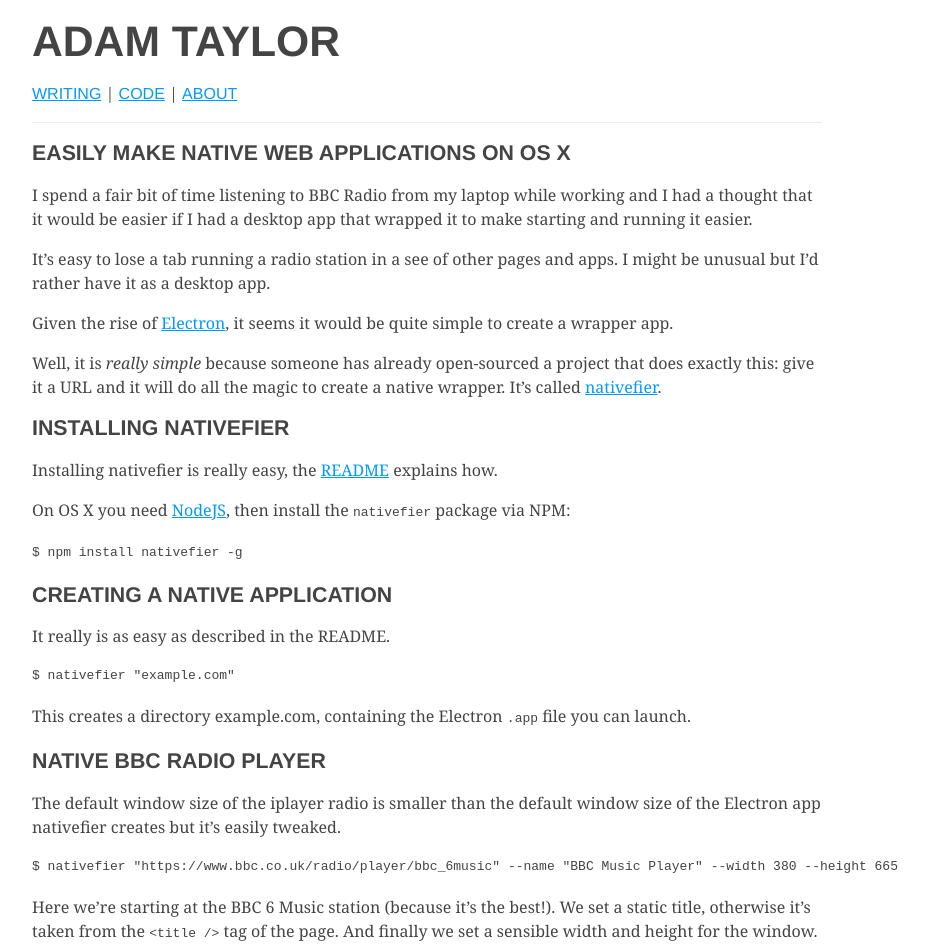
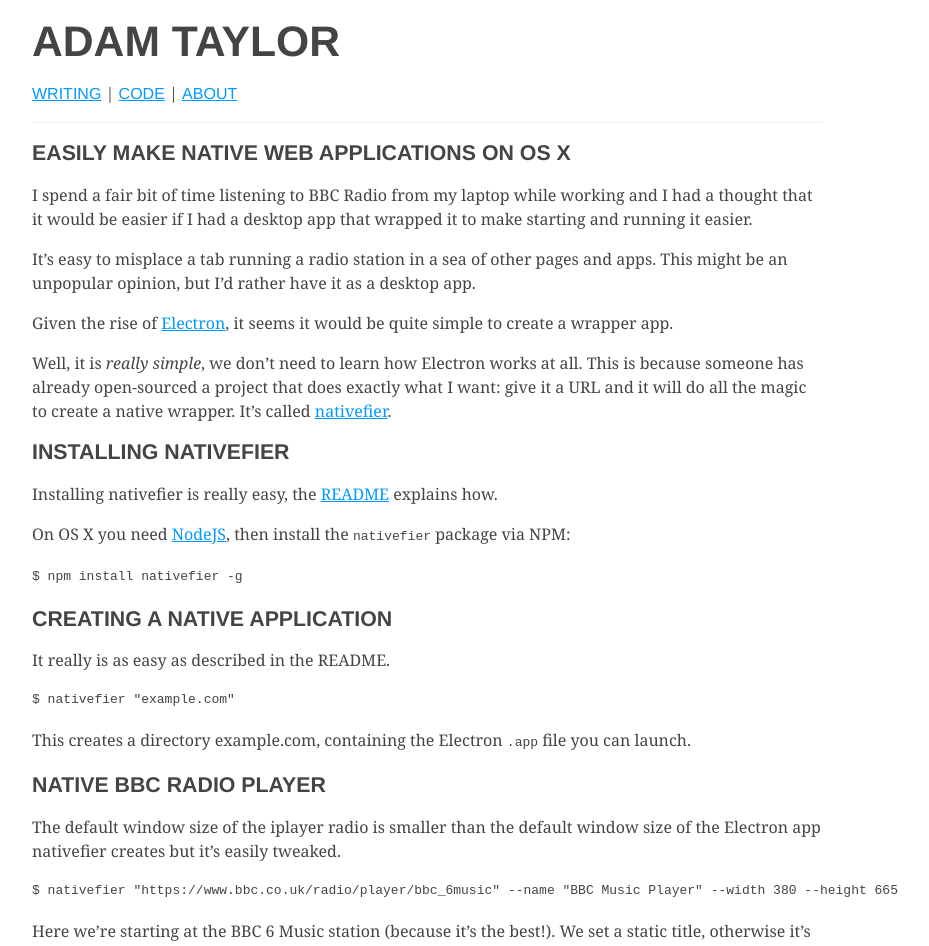
Before and after one commit to adamtaylor/adamtaylor.github.io, a Jekyll site: the page built from _posts/2018-07-18-native-web-applications-os-x.md, in a window 1280 px wide. Shown: the top 946 px of the page, without its empty margins (213-1142 px from the left). Built offline with Jekyll 4.4.1, drawn with Linux system fonts in a browser that asks for light colours.

Commit message:
Fix image and tweak content

```diff
--- a/_posts/2018-07-18-native-web-applications-os-x.md
+++ b/_posts/2018-07-18-native-web-applications-os-x.md
@@ -7,15 +7,16 @@
 and I had a thought that it would be easier if I had a desktop app that wrapped
 it to make starting and running it easier.
 
-It's easy to lose a tab running a radio station in a see of other pages and apps.
-I might be unusual but I'd rather have it as a desktop app.
+It's easy to misplace a tab running a radio station in a sea of other pages and
+apps. This might be an unpopular opinion, but I'd rather have it as a desktop app.
 
 Given the rise of [Electron](https://electronjs.org/), it seems it would be
 quite simple to create a wrapper app.
 
-Well, it is _really simple_ because someone has already open-sourced a project
-that does exactly this: give it a URL and it will do all the magic to create a
-native wrapper. It's called [nativefier](https://github.com/jiahaog/nativefier).
+Well, it is _really simple_, we don't need to learn how Electron works at all.
+This is because someone has already open-sourced a project that does exactly
+what I want: give it a URL and it will do all the magic to create a native
+wrapper. It's called [nativefier](https://github.com/jiahaog/nativefier).
 
 Installing nativefier
 --------------------
@@ -63,4 +64,4 @@
 
 And launching `BBC Music Player.app` starts the radio app:
 
-<img src="/images/bbc-radio-player-native-ox-x.png" alt="Screenshot of native desktop OS X BBC radio electron wrapper app" />
+<img src="/images/bbc-radio-player-native-os-x.png" alt="Screenshot of native desktop OS X BBC radio electron wrapper app" />
```
